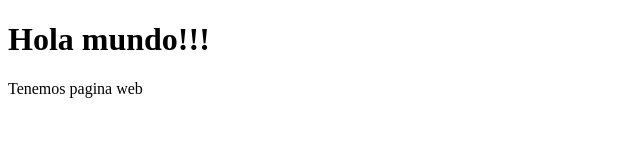
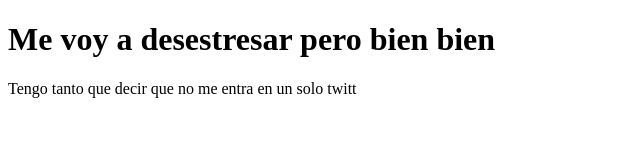
Before and after one commit to Javiton2005/paginaweb.github.io, a plain HTML site: page docs/index.html in a window 1280 px wide. Shown: the whole page, without its empty margins (0-640 px from the left). Drawn offline with Linux system fonts and the light colour scheme.

Commit message:
funciona?

```diff
--- a/docs/index.html
+++ b/docs/index.html
@@ -7,10 +7,8 @@
 </head>
 <body>
     <div>
-        <h1>Hola mundo!!!</h1>
-    </div>
-    <div>
-        <p>Tenemos pagina web</p>
+        <h1>Me voy a desestresar pero bien bien</h1>
+        <p>Tengo tanto que decir que no me entra en un solo twitt</p>
     </div>
 </body>
 </html>
```
